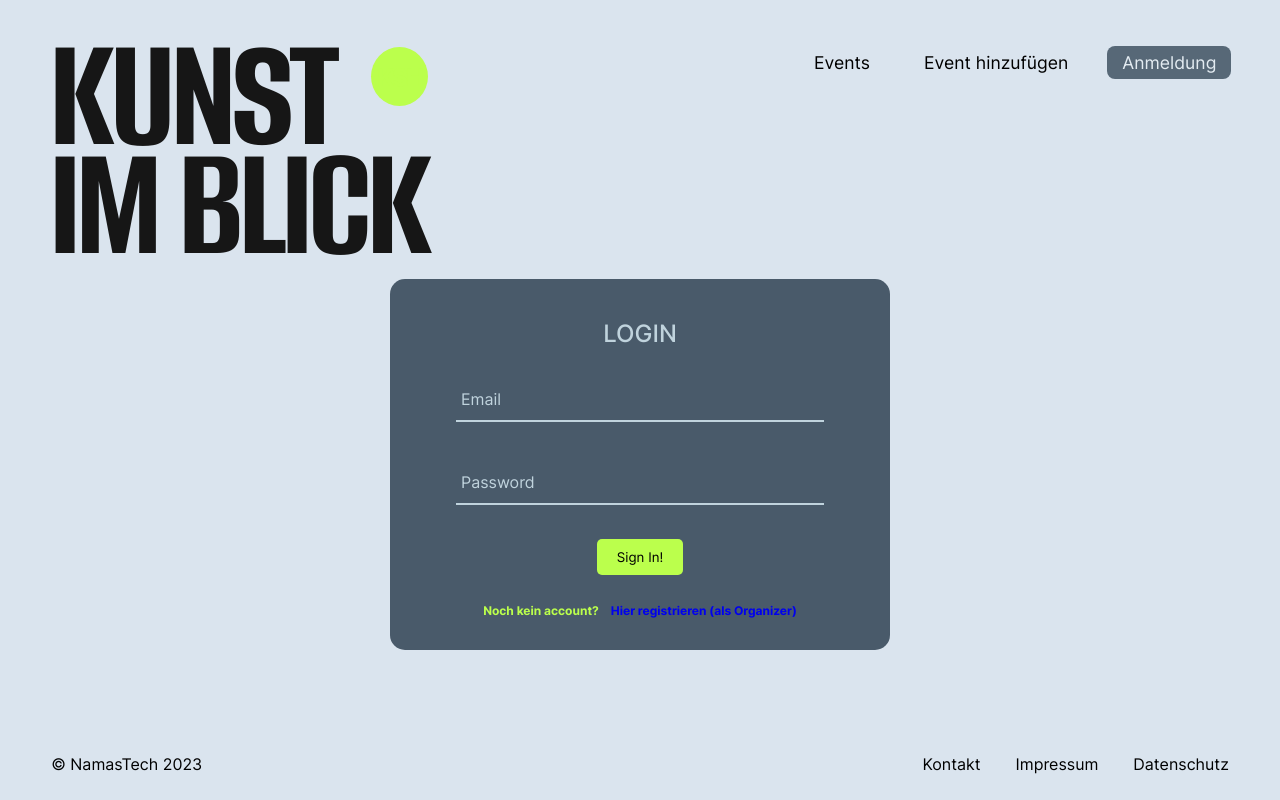
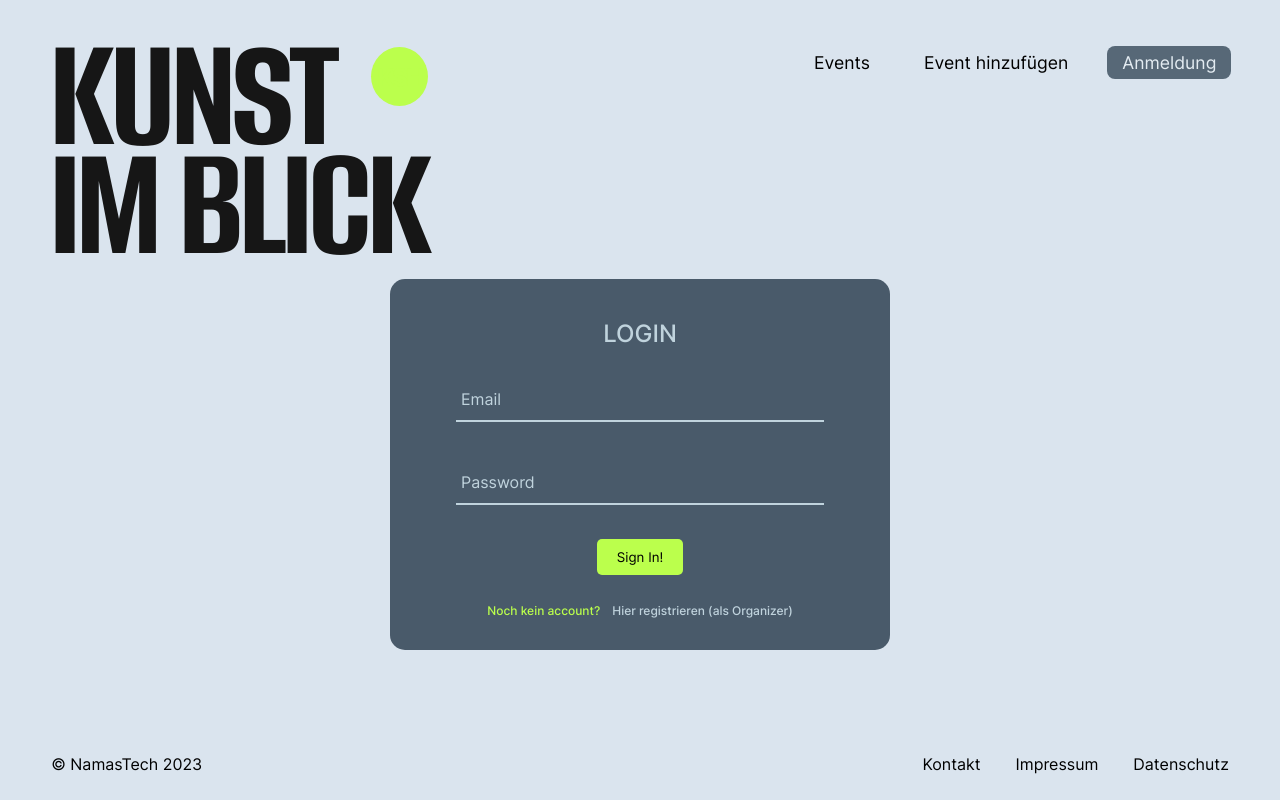
Before and after one commit to NAMASTECH/Kultur-Ausstellungsplattform-frontend, a React (Vite) app: page /login in a window 1280 px wide. Built offline with nearby package versions, Linux system fonts and the light colour scheme.

Commit message:
login Form styling - "Hier registrieren (als Orga)" Farbe geändert

```diff
--- a/src/js/views/authentication/LoginForm.scss
+++ b/src/js/views/authentication/LoginForm.scss
@@ -34,7 +34,7 @@ $trans-time: 300ms;
   align-items: center;
 
   h2 {
-    color: #c0d3dd;
+    color: $text_color_light;
     font-weight: 500;
     margin-bottom: 0.3em;
   }
@@ -152,11 +152,13 @@ $trans-time: 300ms;
   .register {
     color: $hl-color;
     font-size: 12px;
-    font-weight: bold;
+    font-weight: 500;
     text-align: center;
     margin: 0 0 1em 0;
 
     a {
+
+      color: #c0d3dd;
       margin-left: 1em;
       text-decoration: none;
     }
--- a/src/styles/_variables.scss
+++ b/src/styles/_variables.scss
@@ -96,6 +96,7 @@
 
 // ---- ligthtergrey ----
 $bg_color: #dae4ee;
+$text_color_light: #c0d3dd;
 $green: #bbff4c;
 $second_color: #576877;
 $logo_font_color: #b5c7d1;
```
